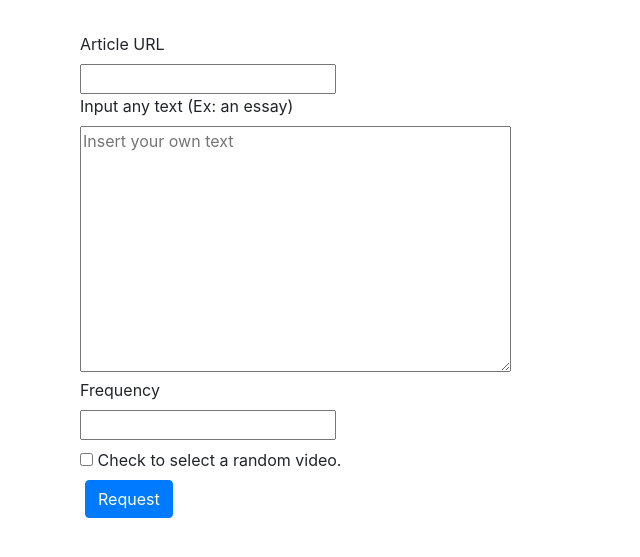
After one commit to Saturday-Night-Lit-Hacks/convertify, a Django app: page /request in a window 1280 px wide. The commit adds this page. Shown: the top 557 px of the page, without its empty margins (0-640 px from the left). Run offline with Django 3.2, Linux system fonts and the light colour scheme; some libraries are stand-ins or nearby versions.

Commit message:
Added requesting a lofi song page

```diff
--- a/lofi/forms.py
+++ b/lofi/forms.py
@@ -3,7 +3,7 @@ from django import forms
 class RequestMusicForm(forms.Form):
     article_url = forms.URLField(max_length=100, required=False, label="Article URL")
 
-    text = forms.CharField(required=False, max_length=280, label="Text", widget=forms.Textarea(attrs={
-                                                                                'placeholder': 'Insert your own text'}))
-    freq_num = forms.IntegerField(required=False)
-    rand_video = forms.CheckboxInput()
+    text = forms.CharField(required=False, max_length=280, label="Input any text (Ex: an essay)",
+                           widget=forms.Textarea(attrs={'placeholder': 'Insert your own text'}))
+    freq_num = forms.IntegerField(required=False, label="Frequency")
+    rand_video = forms.BooleanField(label="Check to select a random video.", required=False)
--- a/lofi/models.py
+++ b/lofi/models.py
@@ -2,7 +2,7 @@ from django.db import models
 
 # Create your models here.
 class UserInput(models.Model):
-    article_url = models.URLField(max_length=250, null=True, blank=True)
+    article_url = models.URLField(null=True, blank=True)
     has_url = models.BooleanField(default=False)
     text = models.TextField(blank=True, null=True)
 
--- a/lofi/templates/lofi/base.html
+++ b/lofi/templates/lofi/base.html
@@ -9,6 +9,7 @@
 
     <!-- Bootstrap CSS -->
     <link rel="stylesheet" href="https://stackpath.bootstrapcdn.com/bootstrap/4.5.0/css/bootstrap.min.css" integrity="sha384-9aIt2nRpC12Uk9gS9baDl411NQApFmC26EwAOH8WgZl5MYYxFfc+NcPb1dKGj7Sk" crossorigin="anonymous">
+    <link href="//maxcdn.bootstrapcdn.com/font-awesome/4.7.0/css/font-awesome.min.css" rel="stylesheet">
 
     <!-- Our CSS -->
     <!-- <link rel="stylesheet" href="{% static 'css/npeportal.css' %}"> -->
--- /dev/null
+++ b/lofi/templates/lofi/request_lofi.html
@@ -0,0 +1,23 @@
+{% extends 'lofi/base.html' %}
+
+{% block content %}
+    {% load crispy_forms_tags %}
+    <div class="container" style="margin-top: 2em;">
+        <form action="{% url 'request_lofi' %}" method="post">
+            {% csrf_token %}
+            <div class="form-row">
+                {{ form.article_url|as_crispy_field }}
+            </div>
+            <div class="form-row">
+                {{ form.text|as_crispy_field }}
+            </div>
+            <div class="form-row">
+                {{ form.freq_num|as_crispy_field }}
+            </div>
+            <div class="form-row" style="margin-top: 0.5em;">
+                {{ form.rand_video|as_crispy_field }}
+            </div>
+            <input type="submit" class="btn btn-primary" value="Request">
+        </form>
+    </div>
+{% endblock %}
--- a/lofi/urls.py
+++ b/lofi/urls.py
@@ -2,5 +2,6 @@ from django.urls import path
 from .import views
 
 urlpatterns = [
-    path('', views.index, name='index')
+    path('', views.index, name='index'),
+    path('request', views.request_lofi, name='request_lofi')
 ]
--- a/lofi/views.py
+++ b/lofi/views.py
@@ -1,6 +1,8 @@
 from django.shortcuts import render, redirect
 from django.http import HttpResponse
 import pydub
+from .forms import RequestMusicForm
+from .models import UserInput
 
 # Create your views here.
 def index(request):
@@ -14,9 +16,39 @@ def index(request):
 def input(request):
     return 1
 
-
 def scrape(request):
     return 1
 
 def make_lofi(request):
     return 1
+
+
+def request_lofi(request):
+    if request.method == 'POST':
+        form = RequestMusicForm(request.POST)
+        if form.is_valid():
+            article_url = form.cleaned_data['article_url']
+            text = form.cleaned_data['text']
+            freq_num = form.cleaned_data['freq_num']
+            rand_video = form.cleaned_data['rand_video']
+            has_url = False
+
+            # checks to see if any blanks
+            if not article_url:
+                has_url = True
+
+            if freq_num < 1 and freq_num > 9:
+                freq_num = 3
+
+            # TODO: call a function in our transformation file
+
+            UserInput.objects.create(article_url=article_url, has_url=has_url, text=text, freq_num=freq_num,
+                                     rand_video=rand_video)
+
+            # TODO: return to somewhere else
+    else:
+        form = RequestMusicForm()
+    # TODO: add HTML file
+    return render(request, 'lofi/request_lofi.html', {
+        'form': form
+    })
```
